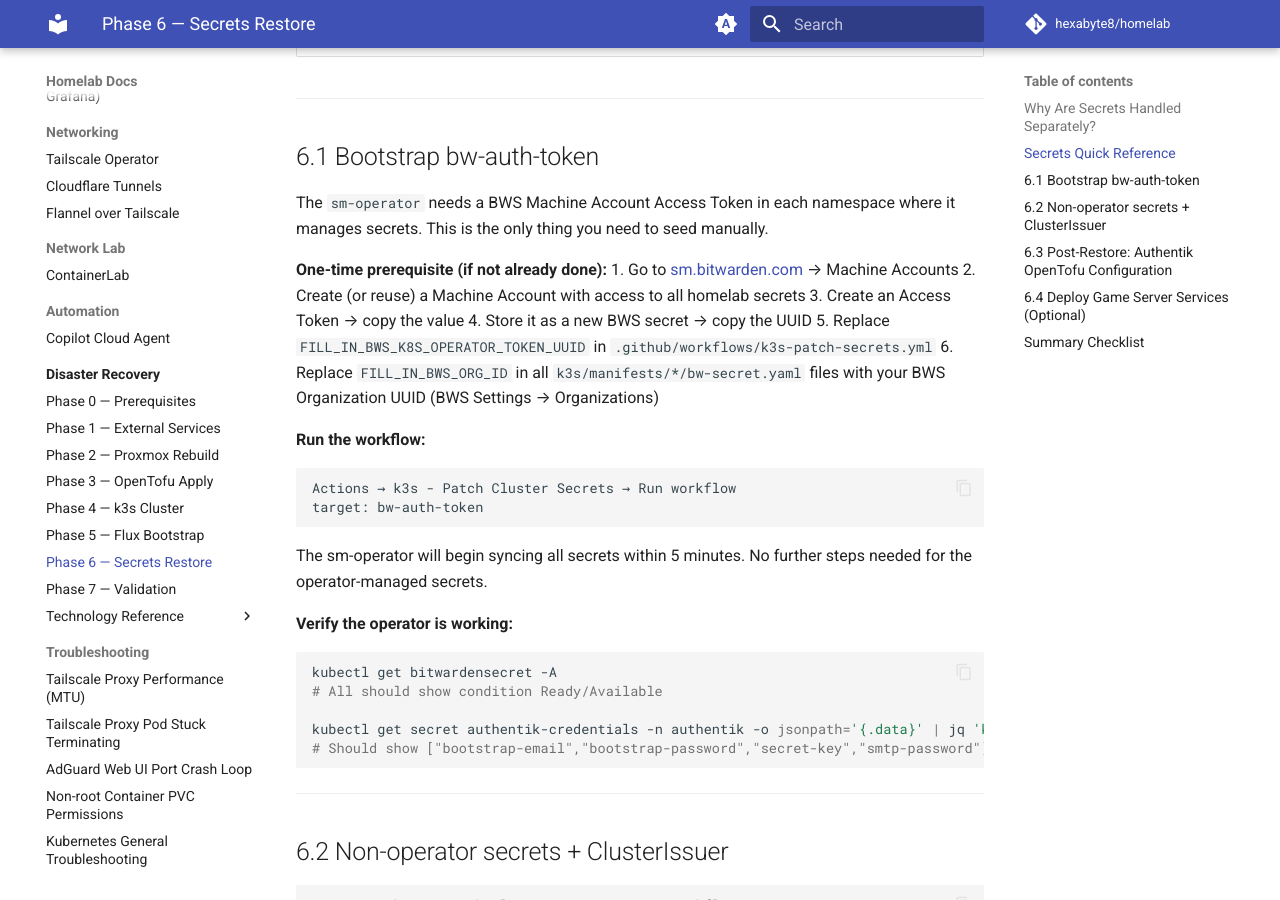
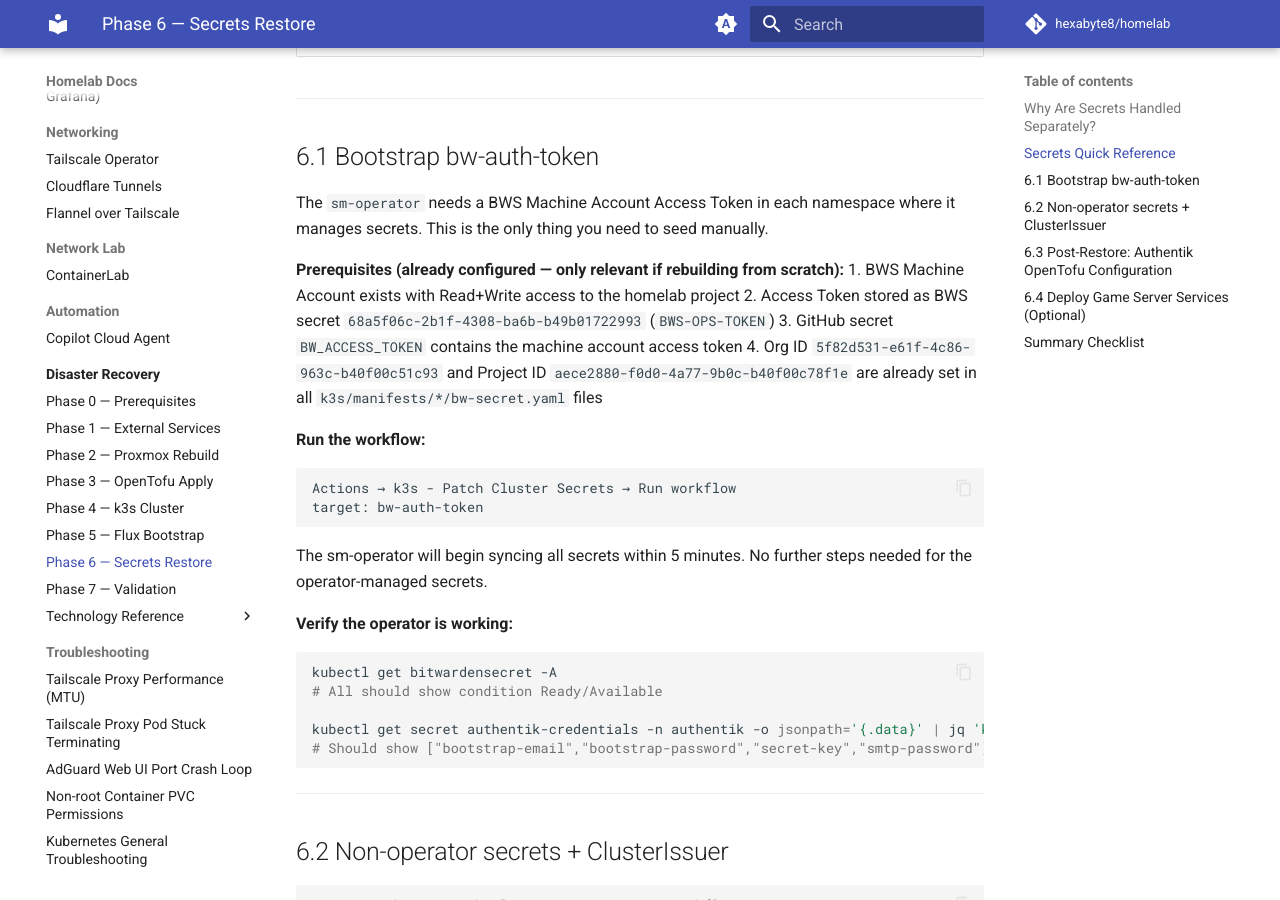
Before and after one commit to hexabyte8/homelab, an MkDocs documentation site: the page built from docs/disaster-recovery/06-secrets-restore.md, in a window 1280 px wide and 900 px high, scrolled down 1216 px. Built offline with MkDocs 1.6.1 and Material for MkDocs 9.7.7, drawn with Linux system fonts in a browser that asks for light colours; comment, search, counter and statistics services are not loaded.

Commit message:
docs: clean up placeholder references in secrets restore doc (#107)
* fix: remove invalid sm-operator dependsOn from Kustomizations

dependsOn in a Kustomization resource can only reference other
Kustomizations, not HelmReleases. The sm-operator is a HelmRelease so
the dependency caused all 8 Kustomizations to stall with
'sm-operator not found'. The CRD is already installed by the running
operator; Flux retries handle any transient ordering issues.

Co-authored-by: Copilot <223556219+Copilot@users.noreply.github.com>

* docs: clean up placeholder references in 06-secrets-restore.md

All FILL_IN placeholders are now populated; replace with the
actual UUIDs/IDs so the doc reflects current state.

Co-authored-by: Copilot <223556219+Copilot@users.noreply.github.com>

---------

Co-authored-by: Copilot <223556219+Copilot@users.noreply.github.com>

````diff
--- a/docs/disaster-recovery/06-secrets-restore.md
+++ b/docs/disaster-recovery/06-secrets-restore.md
@@ -44,14 +44,12 @@ the operator handles everything automatically.
 The `sm-operator` needs a BWS Machine Account Access Token in each namespace where
 it manages secrets. This is the only thing you need to seed manually.
 
-**One-time prerequisite (if not already done):**
-1. Go to [sm.bitwarden.com](https://sm.bitwarden.com) → Machine Accounts
-2. Create (or reuse) a Machine Account with access to all homelab secrets
-3. Create an Access Token → copy the value
-4. Store it as a new BWS secret → copy the UUID
-5. Replace `FILL_IN_BWS_K8S_OPERATOR_TOKEN_UUID` in `.github/workflows/k3s-patch-secrets.yml`
-6. Replace `FILL_IN_BWS_ORG_ID` in all `k3s/manifests/*/bw-secret.yaml` files with your
-   BWS Organization UUID (BWS Settings → Organizations)
+**Prerequisites (already configured — only relevant if rebuilding from scratch):**
+1. BWS Machine Account exists with Read+Write access to the homelab project
+2. Access Token stored as BWS secret `68a5f06c-2b1f-4308-ba6b-b49b01722993` (`BWS-OPS-TOKEN`)
+3. GitHub secret `BW_ACCESS_TOKEN` contains the machine account access token
+4. Org ID `5f82d531-e61f-4c86-963c-b40f00c51c93` and Project ID `aece2880-f0d0-4a77-9b0c-b40f00c78f1e`
+   are already set in all `k3s/manifests/*/bw-secret.yaml` files
 
 **Run the workflow:**
 ```
````
